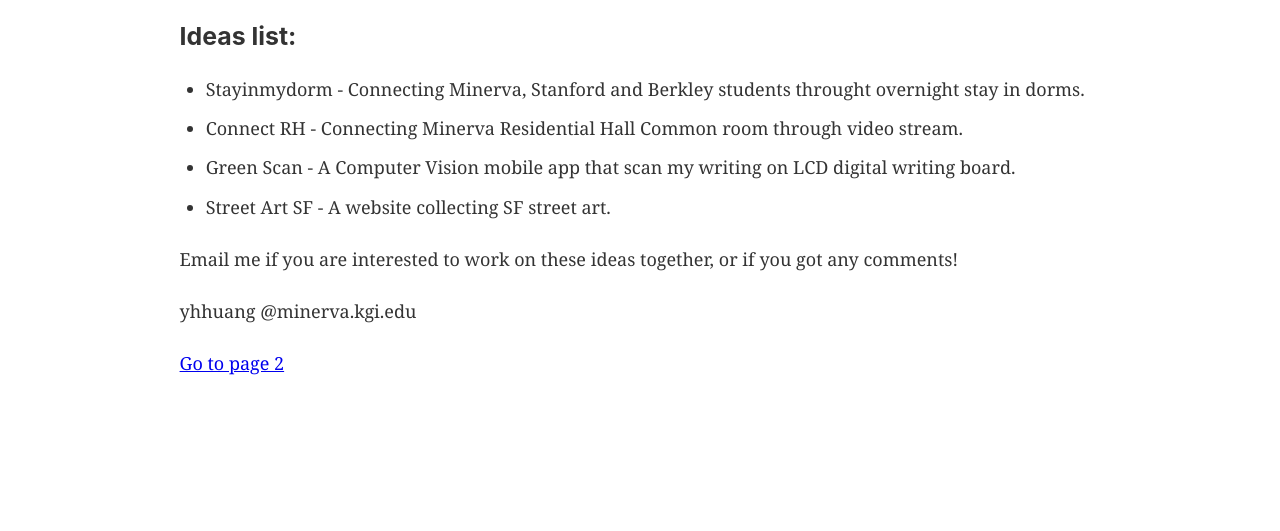
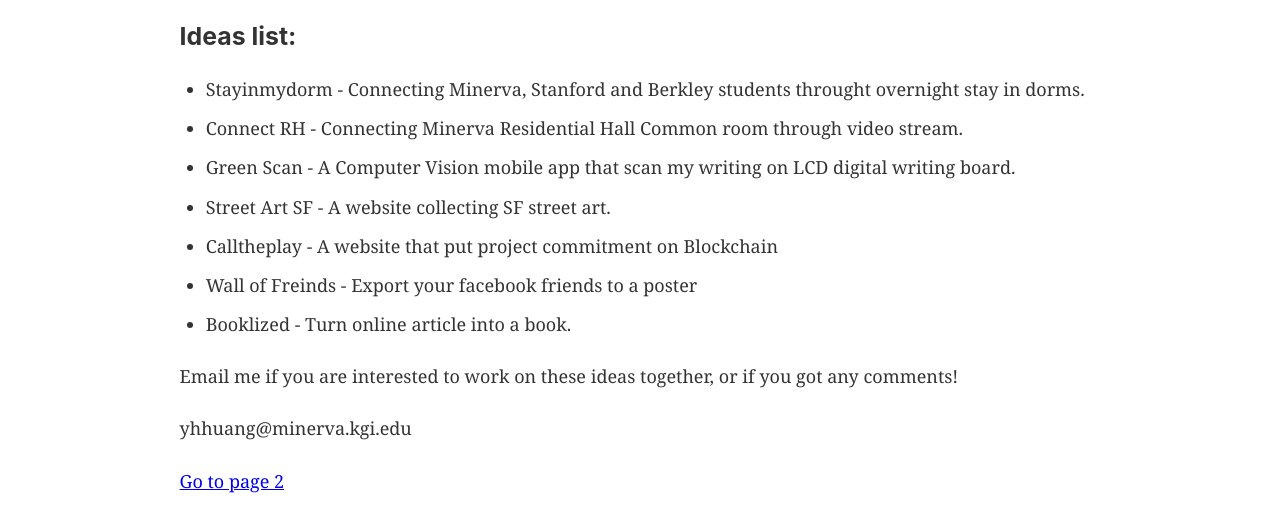
Before and after one commit to Bojne/project-ideas, a Gatsby site: page / in a window 1280 px wide. Shown: the part 223-754 px from the top of the page. Built offline with nearby package versions, Linux system fonts and the light colour scheme; Gatsby itself is replaced by a stand-in of ours.

Commit message:
update index

```diff
--- a/gatsby-site/src/pages/index.js
+++ b/gatsby-site/src/pages/index.js
@@ -20,7 +20,7 @@
     <p> yhhuang@minerva.kgi.edu </p>
 
     <Link to = "/page-2/" > Go to page 2 </Link>
-    </Layout >
+    </Layout>
 )
 
 export default IndexPage
--- a/src/pages/index.js
+++ b/src/pages/index.js
@@ -3,27 +3,24 @@
 
 import Layout from '../components/layout'
 
-const IndexPage = () => ( < Layout >
-    <
-    h1 > Hi!This is interesting ideas in my brain. < /h1>  <
-    p > Who am I ? Check out my < a href = "https://bojne.github.io" > personal website < /a></p >
+const IndexPage = () => ( <Layout>
+    <h1> Hi!This is interesting ideas in my brain. </h1>
+    <p> Who am I ? Check out my < a href = "https://bojne.github.io" > personal website < /a></p >
     <h3>Ideas list:</h3>
-    <
-    ul >
-    <
-    li > Stayinmydorm - Connecting Minerva, Stanford and Berkley students throught overnight stay in dorms. < /li> <
-    li > Connect RH - Connecting Minerva Residential Hall Common room through video stream. < /li> <
-    li > Green Scan - A Computer Vision mobile app that scan my writing on LCD digital writing board. < /li> <
-    li > Street Art SF - A website collecting SF street art. < /li >  < /
-    ul > <
-    p > Email me
-    if you are interested to work on these ideas together, or
-    if you got any comments! < /p> <
-    p > yhhuang @minerva.kgi.edu < /p>
+    <ul>
+        <li> Stayinmydorm - Connecting Minerva, Stanford and Berkley students throught overnight stay in dorms.</li>
+        <li> Connect RH - Connecting Minerva Residential Hall Common room through video stream.</li>
+        <li> Green Scan - A Computer Vision mobile app that scan my writing on LCD digital writing board.</li>
+        <li> Street Art SF - A website collecting SF street art.</li>
+        <li> Calltheplay - A website that put project commitment on Blockchain</li>
+        <li> Wall of Freinds - Export your facebook friends to a poster</li>
+        <li> Booklized - Turn online article into a book.</li>
+    </ul>
+    <p> Email me if you are interested to work on these ideas together, or if you got any comments! </p>
+    <p> yhhuang@minerva.kgi.edu </p>
 
-    <
-    Link to = "/page-2/" > Go to page 2 < /Link> < /
-    Layout >
+    <Link to = "/page-2/" > Go to page 2 </Link>
+    </Layout >
 )
 
 export default IndexPage
```
